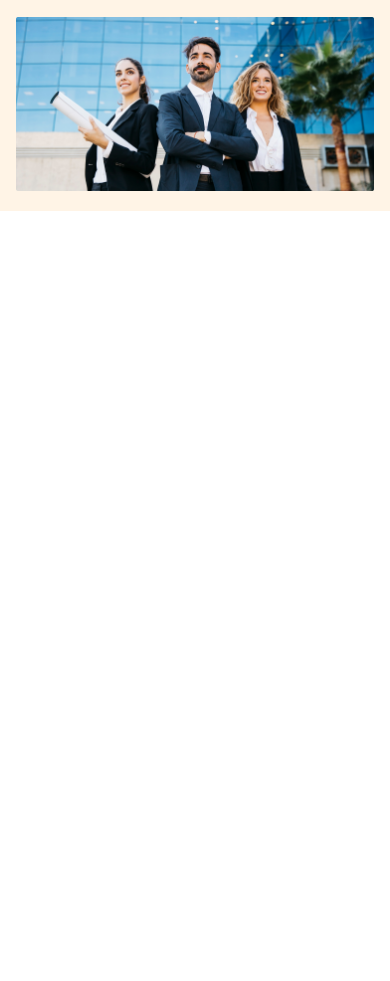
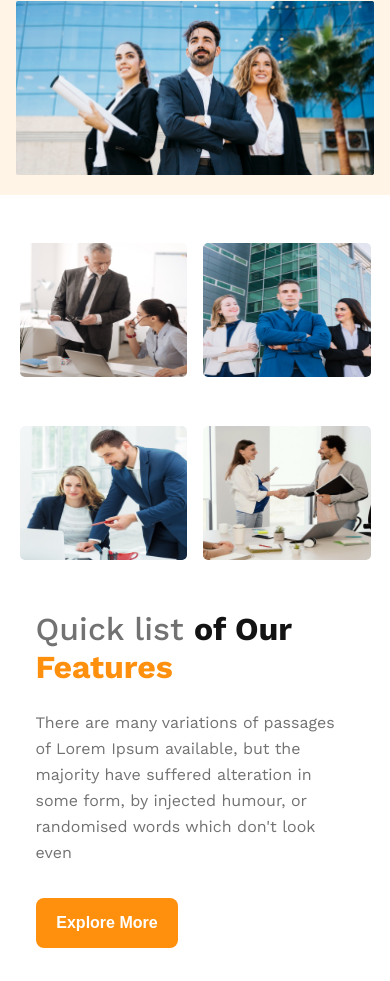
Before and after one commit to alamnahid/g3-architects-website, a plain HTML site: page index.html in a window 390 px wide. Shown: the part 441-1422 px from the top of the page. Before the commit the page ends 844 px from the top, so only its background shows below. Drawn offline with nearby package versions, Linux system fonts and the light colour scheme.

Commit message:
service added

```diff
--- a/index.html
+++ b/index.html
@@ -27,7 +27,20 @@
         </div>
     </header>
     <main>
-
+        <!-- feature section  -->
+        <section class="team-container">
+            <div class="team-image-container">
+                <img src="images/team1.png" alt="">
+                <img src="images/team2.png" alt="">
+                <img src="images/team3.png" alt="">
+                <img src="images/team4.png" alt="">
+            </div>
+            <div class="team-text-content">
+                <h3 class="team-content-title">Quick list <span class="of-our">of Our</span> <span class="feature">Features</span></h3>
+                <p class="team-content-description">There are many variations of passages of Lorem Ipsum available, but the majority have suffered alteration in some form, by injected humour, or randomised words which don't look even</p>
+                <button class="primary-button">Explore More</button>
+            </div>
+        </section>
     </main>
     <footer>
 
--- a/style/style.css
+++ b/style/style.css
@@ -5,6 +5,17 @@
 *{
     margin: 0;
     padding: 0;
+}
+main{
+    width: 80%;
+    margin: 0 auto;
+}
+a:hover{
+color: blue;
+}
+.primary-button:hover{
+    background-color: black;
+    color: white;
 }
 .primary-button{
     border-radius: 0.5rem;
@@ -80,6 +91,51 @@ nav li a{
     width: 100%;
 }
 
+/* team style */
+.team-container{
+    display: flex;
+    align-items: center;
+    margin-top: 8rem;
+    padding: 0 5rem;
+}
+
+.team-image-container{
+    display: grid;
+    grid-template-columns: repeat(2, 1fr);
+    gap: 1.5rem;
+}
+.team-text-content{
+    margin-left: 4.56rem;
+    margin-right: 2rem;
+}
+.team-content-title{
+    color: #727272;
+font-family: Work Sans;
+font-size: 2.8125rem;
+font-weight: 500;
+}
+.of-our{
+    color: #131313;
+font-family: Work Sans;
+font-size: 2.8125rem;
+font-weight: 700;
+}
+.feature{
+    color: #FF900E;
+font-family: Work Sans;
+font-size: 2.8125rem;
+font-weight: 700;
+}
+.team-content-description{
+    color: #727272;
+font-family: Work Sans;
+font-size: 1rem;
+font-weight: 400;
+line-height: 1.625rem; /* 162.5% */
+margin-top: 1.5rem;
+margin-bottom: 2rem;
+}
+
 
 
 
@@ -92,6 +148,7 @@ nav li a{
 @media screen and (max-width: 576px) {
     header{
         padding: 1rem;
+        max-width: 95%;
     }
     nav{
         display: flex;
@@ -99,7 +156,7 @@ nav li a{
         gap: 20px;
     }
     .banner-content{
-        width: 95%;
+        width: 100%;
         margin: 0;
         text-align: left;
     }
@@ -122,10 +179,51 @@ nav li a{
         font-size: 1rem;
         text-align: left;
     }
-.banner-img{
-    margin-top: 1rem;
+    .banner-img{
+        margin-top: 1rem;
+        width: 100%;
+        margin: 0 auto;
+    }
+
+    main{
+        width: 90%;
+        margin: 0 auto;
+    }
+
+/* team style */
+.team-container{
+    display: flex;
+    flex-direction: column;
+    padding: 0 0;
+    margin-top: 3rem;
+}
+.team-image-container{
+    display: grid;
+    grid-template-columns: repeat(2, 1fr);
+    gap: 1rem;
     width: 100%;
 }
+.team-image-container img{
+width: 100%;
+height: 80%;
+border-radius: 5px;
+}
+.team-text-content{
+    margin-top: 1rem;
+    margin-left: 1rem;
+    margin-right: 1rem;
+}
+.team-content-title{
+font-size: 2rem;
+}
+.of-our{
+font-size: 2rem;
+}
+.feature{
+font-size: 2rem;
+}
+
+
 
 }
 
```
